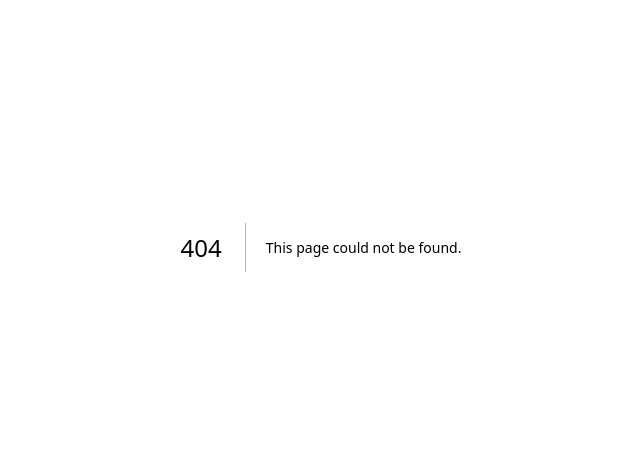
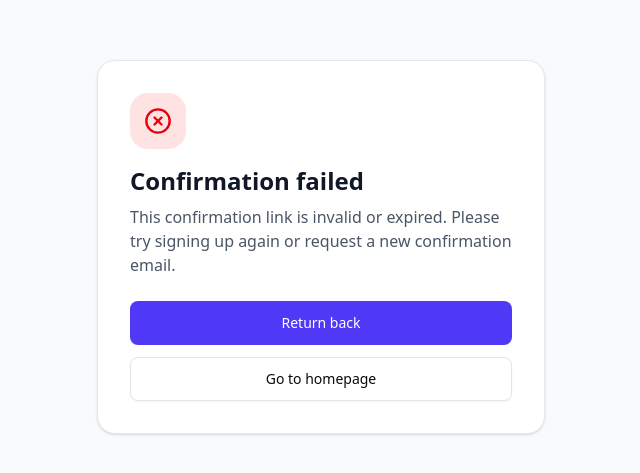
Before and after one commit to leadmakerAgency/virtual-receptionist, a Next.js app: page /auth/confirmed in a window 1280 px wide. Before the commit this address had no page. Shown: the part 153-626 px from the top of the page, without its empty margins (319-959 px from the left). Built offline with nearby package versions, Linux system fonts and the light colour scheme.

Commit message:
message499829

```diff
--- /dev/null
+++ b/app/auth/confirm/route.ts
@@ -0,0 +1,20 @@
+import { NextRequest, NextResponse } from 'next/server'
+import { createServerSupabaseClient } from '@/lib/supabase/server'
+
+export async function GET(request: NextRequest) {
+  const nextUrl = new URL(request.url)
+  const code = nextUrl.searchParams.get('code')
+
+  if (!code) {
+    const errorUrl = new URL('/auth/confirmed', nextUrl.origin)
+    errorUrl.searchParams.set('status', 'missing_code')
+    return NextResponse.redirect(errorUrl)
+  }
+
+  const supabase = await createServerSupabaseClient()
+  const { error } = await supabase.auth.exchangeCodeForSession(code)
+
+  const redirectUrl = new URL('/auth/confirmed', nextUrl.origin)
+  redirectUrl.searchParams.set('status', error ? 'error' : 'success')
+  return NextResponse.redirect(redirectUrl)
+}
--- /dev/null
+++ b/app/auth/confirmed/page.tsx
@@ -0,0 +1,55 @@
+import Link from 'next/link'
+import { CheckCircle, XCircle } from 'lucide-react'
+import { Button } from '@/components/ui/button'
+
+type PageProps = {
+  searchParams?: Promise<Record<string, string | string[] | undefined>>
+}
+
+const getStringParam = (value: string | string[] | undefined) => {
+  if (!value) return undefined
+  if (Array.isArray(value)) return value[0]
+  return value
+}
+
+export default async function AuthConfirmedPage({ searchParams }: PageProps) {
+  const params = (await searchParams) ?? {}
+  const status = getStringParam(params.status)
+  const isSuccess = status === 'success'
+
+  return (
+    <main className="flex min-h-screen items-center justify-center bg-gray-50 p-4">
+      <section className="w-full max-w-md rounded-2xl border border-gray-200 bg-white p-8 shadow-sm">
+        <div
+          className={`mb-4 inline-flex h-14 w-14 items-center justify-center rounded-2xl ${
+            isSuccess ? 'bg-green-100' : 'bg-red-100'
+          }`}
+        >
+          {isSuccess ? (
+            <CheckCircle className="h-7 w-7 text-green-600" />
+          ) : (
+            <XCircle className="h-7 w-7 text-red-600" />
+          )}
+        </div>
+
+        <h1 className="mb-2 text-2xl font-bold text-gray-900">
+          {isSuccess ? 'Account created successfully' : 'Confirmation failed'}
+        </h1>
+        <p className="mb-6 text-gray-600">
+          {isSuccess
+            ? 'Your email is confirmed. You can now sign in and start practicing.'
+            : 'This confirmation link is invalid or expired. Please try signing up again or request a new confirmation email.'}
+        </p>
+
+        <div className="flex flex-col gap-3">
+          <Button asChild className="h-11 bg-indigo-600 text-white hover:bg-indigo-700">
+            <Link href="/login">Return back</Link>
+          </Button>
+          <Button asChild variant="outline" className="h-11">
+            <Link href="/">Go to homepage</Link>
+          </Button>
+        </div>
+      </section>
+    </main>
+  )
+}
--- a/app/login/page.tsx
+++ b/app/login/page.tsx
@@ -16,6 +16,9 @@ type Mode = 'signin' | 'signup'
 export default function LoginPage() {
   const router = useRouter()
   const supabase = createClient()
+  const appUrl =
+    process.env.NEXT_PUBLIC_APP_URL ||
+    (typeof window !== 'undefined' ? window.location.origin : '')
 
   const [mode, setMode] = useState<Mode>('signin')
   const [email, setEmail] = useState('')
@@ -73,6 +76,7 @@ export default function LoginPage() {
       password,
       options: {
         data: { full_name: fullName.trim() },
+        emailRedirectTo: `${appUrl}/auth/confirm`,
       },
     })
 
--- a/middleware.ts
+++ b/middleware.ts
@@ -29,7 +29,8 @@ export async function middleware(request: NextRequest) {
     data: { user },
   } = await supabase.auth.getUser()
 
-  const isPublicRoute = pathname === '/login' || pathname.startsWith('/api/')
+  const isPublicRoute =
+    pathname === '/login' || pathname.startsWith('/api/') || pathname.startsWith('/auth/')
 
   if (!user && !isPublicRoute) {
     const loginUrl = request.nextUrl.clone()
```
Also changed, not shown: 2 other files (tests, documents, lock files or other folders).
